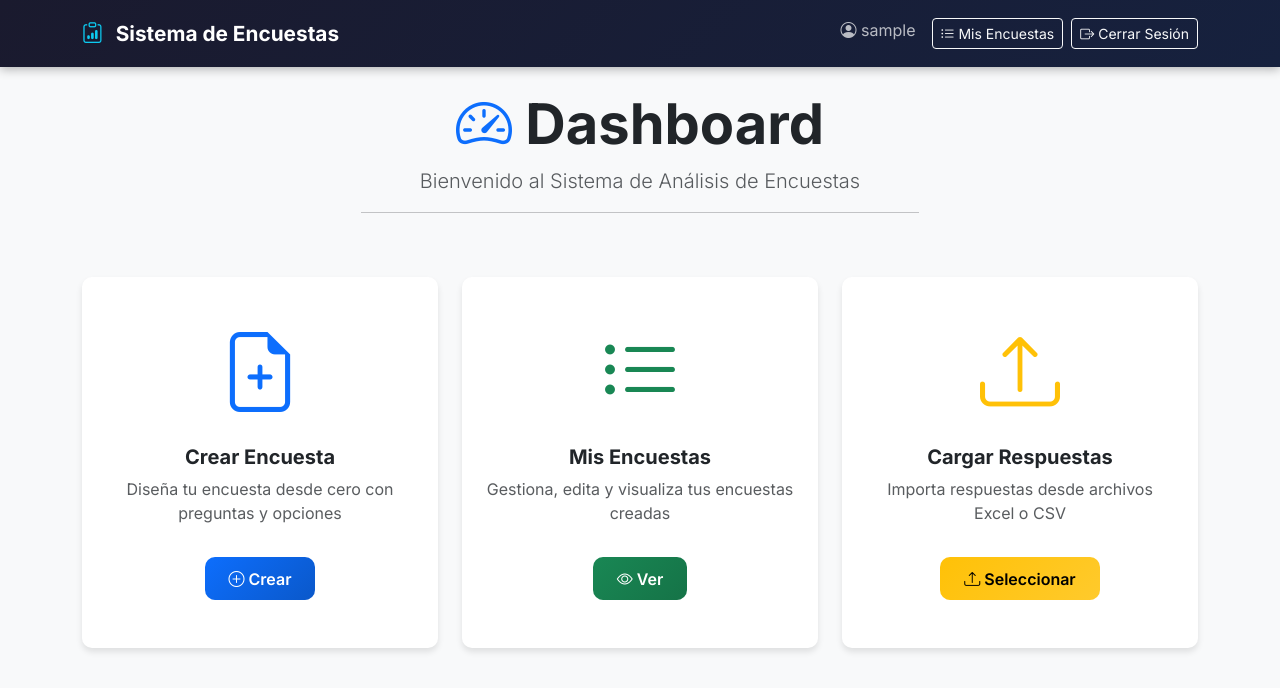
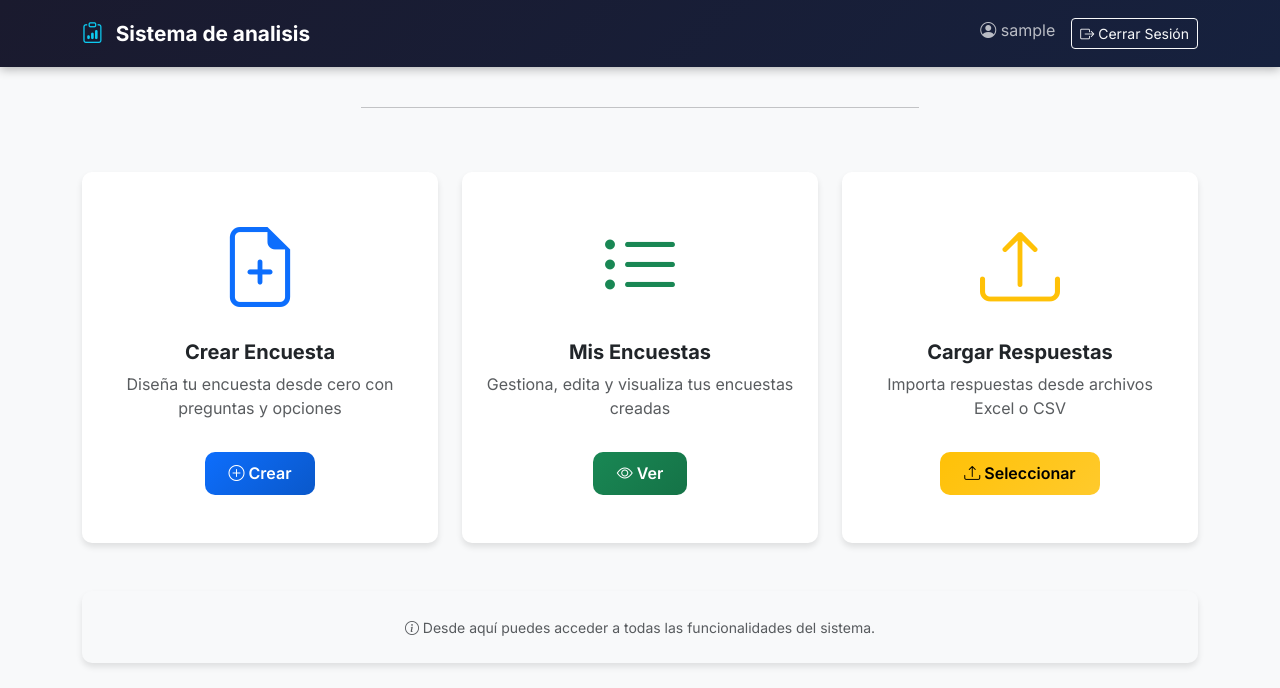
Before and after one commit to YonatanGale/Sistema, a Flask app: page /dashboard in a window 1280 px wide. Shown: the top 688 px of the page. Run offline with Flask 3, Linux system fonts and the light colour scheme; the visitor is signed in with stand-in values (Sample User, id 1); some libraries are stand-ins or nearby versions.

Commit message:
Mejora visual

```diff
--- a/app/templates/base.html
+++ b/app/templates/base.html
@@ -27,7 +27,7 @@
     <nav class="navbar navbar-expand-lg navbar-custom">
         <div class="container">
             <a class="navbar-brand" href="{{ url_for('auth.dashboard') }}">
-                <i class="bi bi-clipboard-data"></i> Sistema de Encuestas
+                <i class="bi bi-clipboard-data"></i> Sistema de analisis
             </a>
             <button class="navbar-toggler" type="button" data-bs-toggle="collapse" data-bs-target="#navbarNav">
                 <span class="navbar-toggler-icon"></span>
@@ -37,13 +37,8 @@
                     {% if current_user.is_authenticated %}
                         <li class="nav-item">
                             <span class="navbar-text me-3">
-                                <i class="bi bi-person-circle"></i> {{ current_user.username }}
+                                <i class="bi bi-person-circle">   </i> {{ current_user.username }}
                             </span>
-                        </li>
-                        <li class="nav-item">
-                            <a href="{{ url_for('encuestas.mis_encuestas') }}" class="btn btn-outline-light btn-sm me-2">
-                                <i class="bi bi-list-ul"></i> Mis Encuestas
-                            </a>
                         </li>
                         <li class="nav-item">
                             <a href="{{ url_for('auth.logout') }}" class="btn btn-outline-light btn-sm">
--- a/app/templates/dashboard.html
+++ b/app/templates/dashboard.html
@@ -7,10 +7,8 @@
     <div class="row">
         <div class="col text-center mb-5">
             <h1 class="display-4 fw-bold">
-                <i class="bi bi-speedometer2 text-primary"></i> Dashboard
             </h1>
             <p class="lead text-muted">
-                Bienvenido al Sistema de Análisis de Encuestas
             </p>
             <hr class="w-50 mx-auto">
         </div>
```
